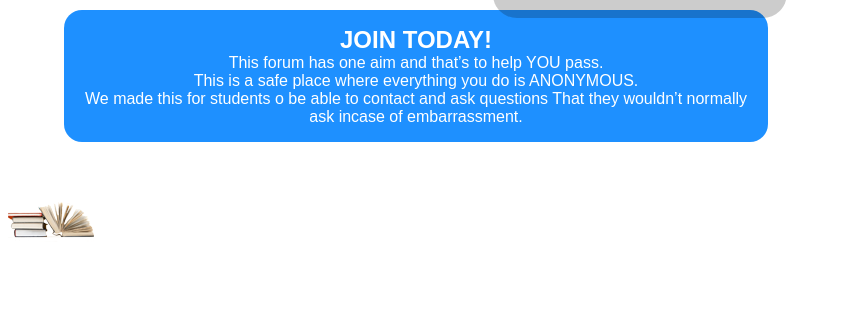
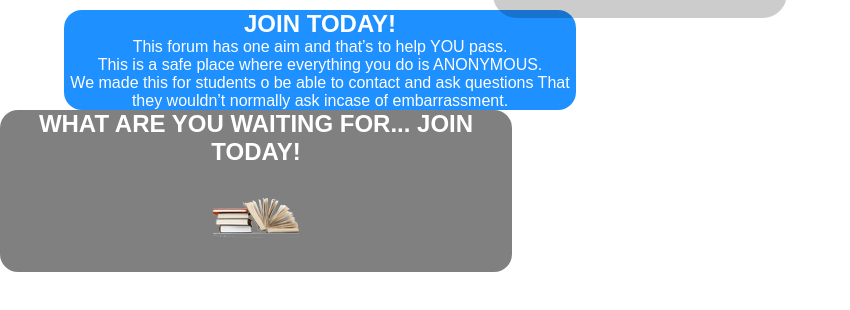
Before and after one commit to Sam2303/SoftEngTeam4C, a website: page src/pages/index.html in a window 1280 px wide. Shown: the part 502-812 px from the top of the page, without its empty margins (0-850 px from the left). Drawn offline with Linux system fonts and the light colour scheme; a web font is replaced by a local one.

Commit message:
update css

```diff
--- a/src/static/css/main.css
+++ b/src/static/css/main.css
@@ -168,13 +168,21 @@ header.sticky .logo
 
 /* End of Login */
 
-#joinMsg
-{
+#joinMsg{
     background-color: #1E90FF;
-    padding: 2vh;
+    height:15%;
     border-radius: 18px;
     position: left;
     text-align: center;
-    margin: 40% 40% 0% 5%;
+    margin: 40% 0% 0% 5%;
+    width: 40%;
+}
 
+#joinMsg2{
+    background-color: grey;
+    height: 15%;
+    border-radius: 18px;
+    text-align: center;
+    width: 40%;
+    position: relative;
 }
```
